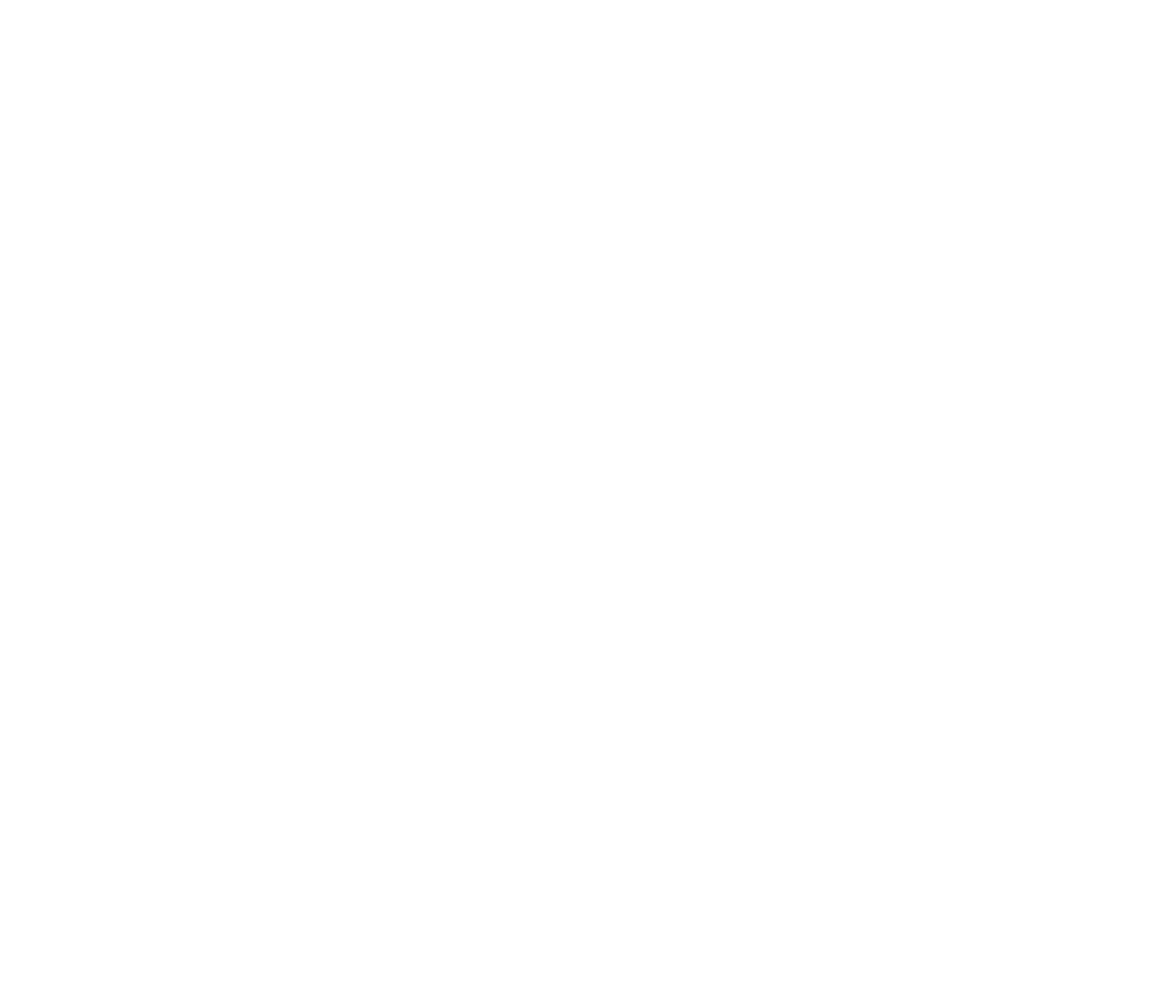
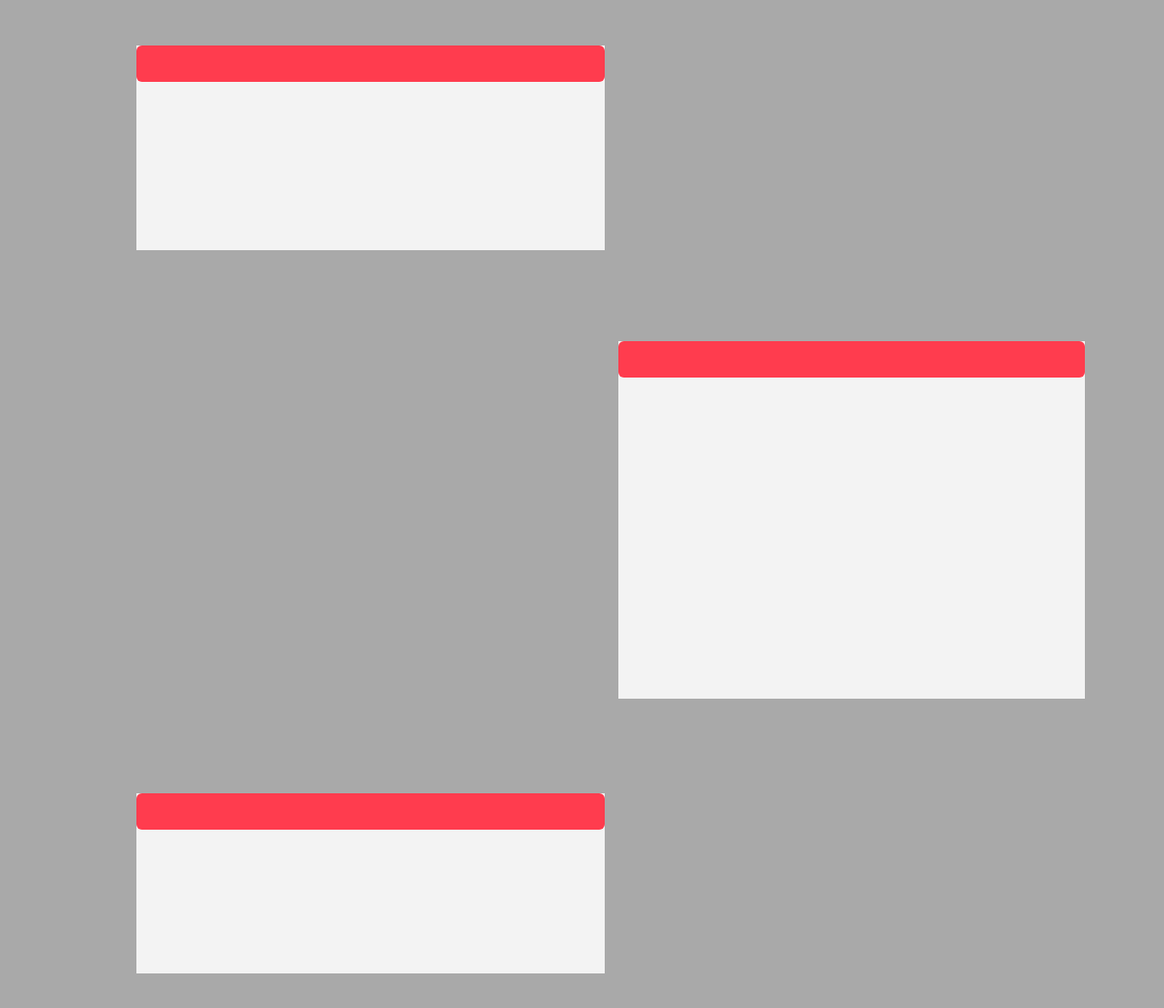
Before and after one commit to richardsummer/vertical-timeline, a plain HTML site: page index.html in a window 1280 px wide. Shown: the whole page at 91% size. Before the commit the page ends 800 px from the top, so only its background shows below. Drawn offline with Linux system fonts and the light colour scheme.

Commit message:
Basic layout finished

```diff
--- a/index.html
+++ b/index.html
@@ -7,6 +7,14 @@
     <title>Vertical Timeline</title>
   </head>
   <body>
-
+    <section class="section-1">
+      <div class="div-1"></div>
+    </section>
+    <section class="section-2">
+      <div class="div-2"></div>
+    </section>
+    <section class="section-3">
+      <div class="div-3"></div>
+    </section>
   </body>
 </html>
--- a/styles.css
+++ b/styles.css
@@ -0,0 +1,62 @@
+html {
+  background-color: #A9A9A9;
+}
+
+div {
+  position: relative;
+  border-radius: 6px;
+  /* width: 500px;
+  height: 200px; */
+  color: #fff;
+  padding: 20px;
+  text-align: center;
+  font-size: 40px;
+}
+
+.section-1 {
+  /* 515px total width-255px total height */
+  background-color: #F3F3F3;
+  display: block;
+  margin-top: 50px;
+  margin-bottom: 100px;
+  margin-left: 150px;
+  width: 515px;
+  height: 225px;
+}
+
+.div-1 {
+  /* 112px total width-45px total height */
+  background-color: #FF3C4E;
+  /* width: 112px;
+  height: 45px; */
+}
+
+.section-2 {
+  /* 513px total width -393px total height */
+  background-color: #F3F3F3;
+  display: inline-block;
+  margin-bottom: 100px;
+  margin-left: 680px;
+  width: 513px;
+  height: 393px;
+}
+
+.div-2 {
+  /* 121px total width-44px total height */
+  background-color: #FF3C4E;
+}
+
+.section-3 {
+  /* 515px total width-198px total height */
+  background-color: #F3F3F3;
+  display: inline-block;
+  margin-bottom: 100px;
+  margin-left: 150px;
+  width: 515px;
+  height: 198px;
+}
+
+.div-3 {
+  /* 110px total width-45px total height */
+  background-color: #FF3C4E;
+}
```
